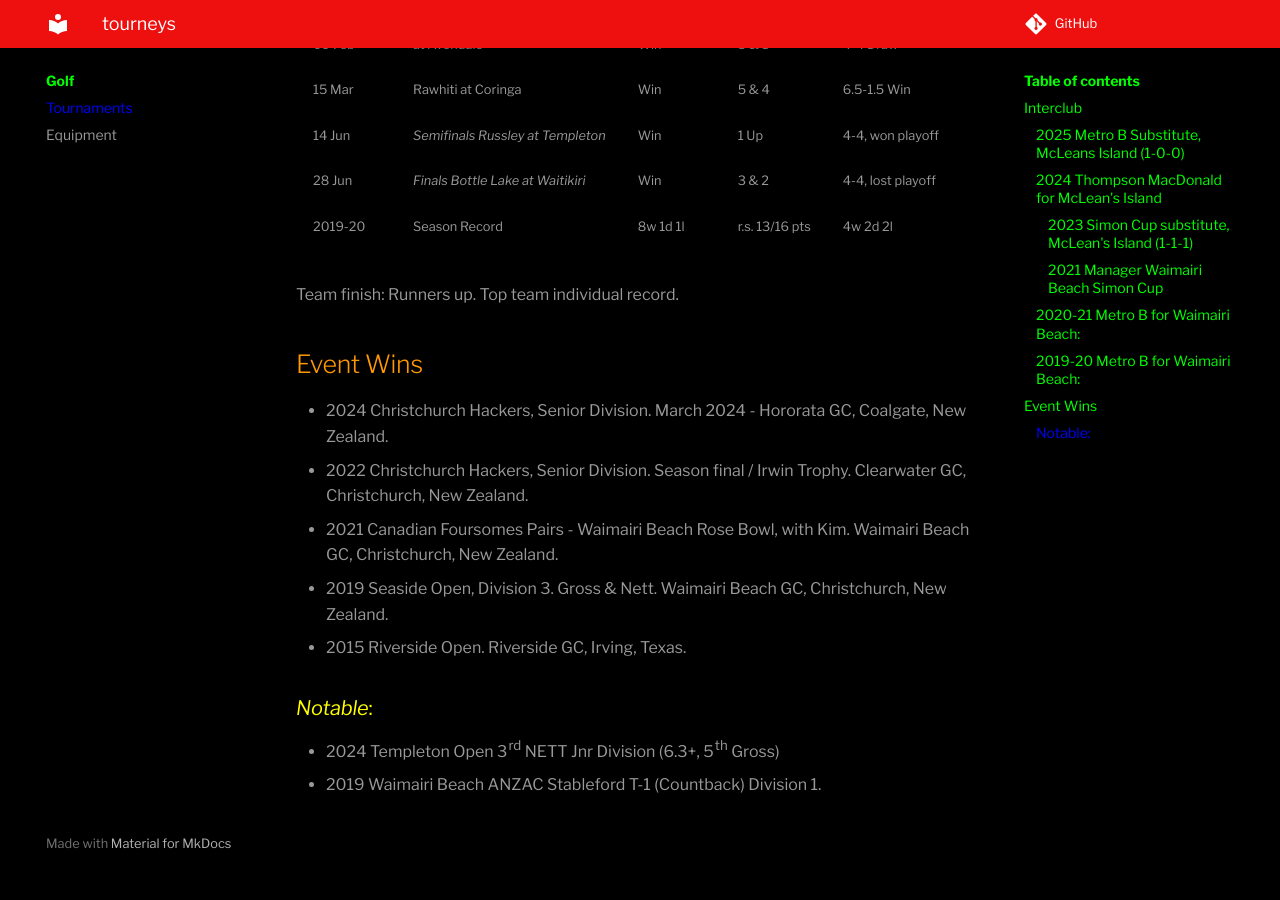
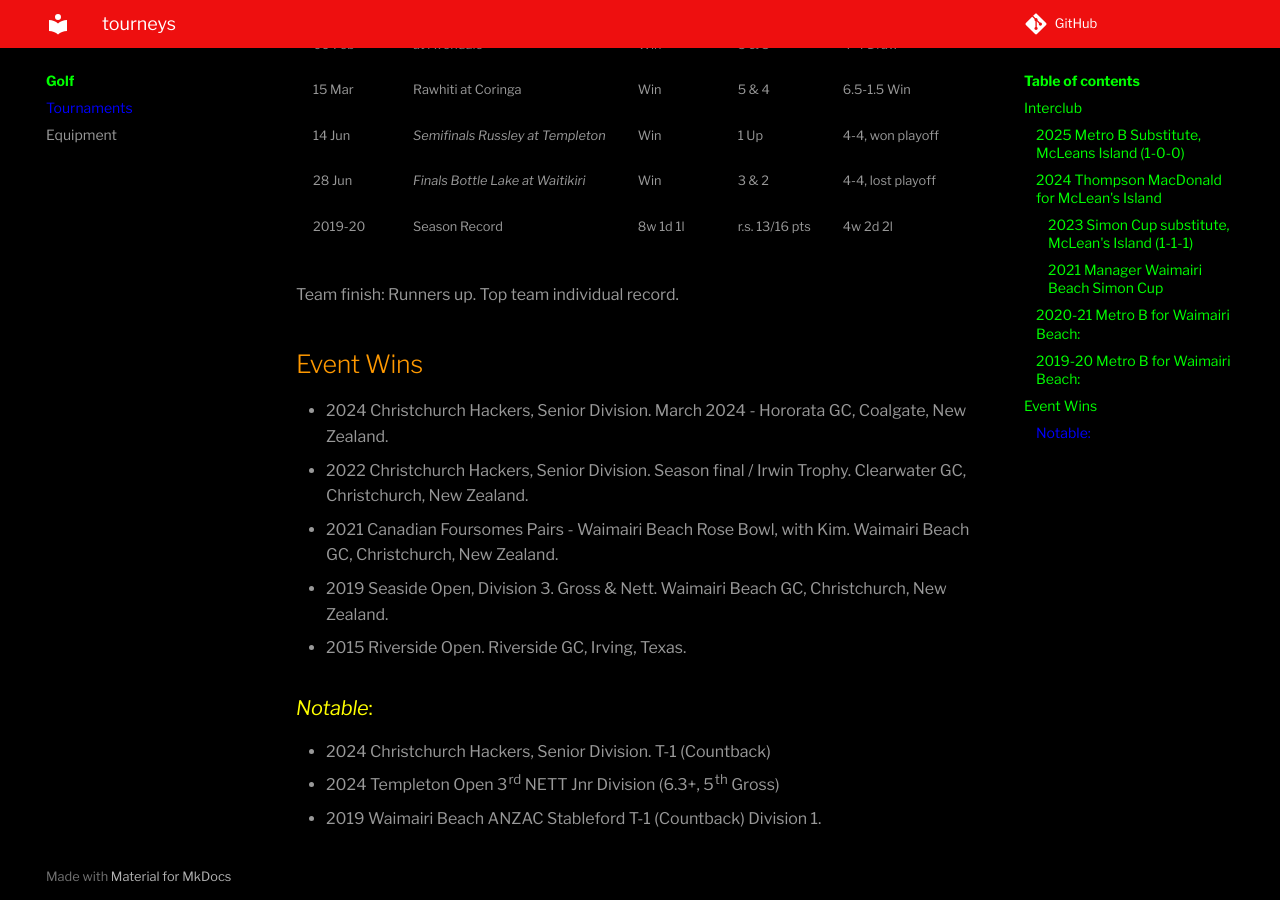
Before and after one commit to matchavez/matchavez.github.io, an MkDocs documentation site: the page built from docs/golf/tourneys.md, in a window 1280 px wide and 900 px high, scrolled down 2153 px. Built offline with MkDocs 1.6.1 and Material for MkDocs 9.7.7, drawn with Linux system fonts in a browser that asks for light colours; comment, search, counter and statistics services are not loaded; before the commit the page ends 3019 px from its top, so only the background shows below that.

Commit message:
[PUBLISHER] Merge #69

```diff
--- a/docs/golf/tourneys.md
+++ b/docs/golf/tourneys.md
@@ -73,5 +73,6 @@
 - 2015 Riverside Open. Riverside GC, Irving, Texas.
 
 ### _Notable_:
+- 2024 Christchurch Hackers, Senior Division. T-1 (Countback)
 - 2024 Templeton Open 3rd NETT Jnr Division (6.3+, 5th Gross)
 - 2019 Waimairi Beach ANZAC Stableford T-1 (Countback) Division 1.
```
